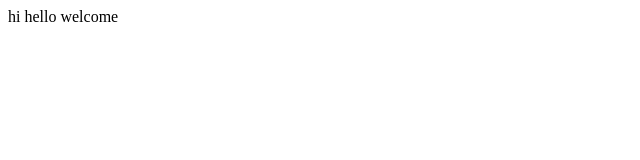
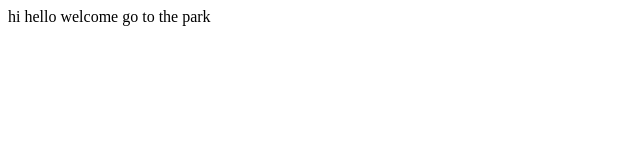
Before and after one commit to KindaGhanem/session13-part2, a plain HTML site: page index.html in a window 1280 px wide. Shown: the whole page, without its empty margins (0-640 px from the left). Drawn offline with Linux system fonts and the light colour scheme.

Commit message:
first project

```diff
--- a/index.html
+++ b/index.html
@@ -9,5 +9,6 @@
     hi
     hello
     welcome
+    go to the park
 </body>
 </html>
```
